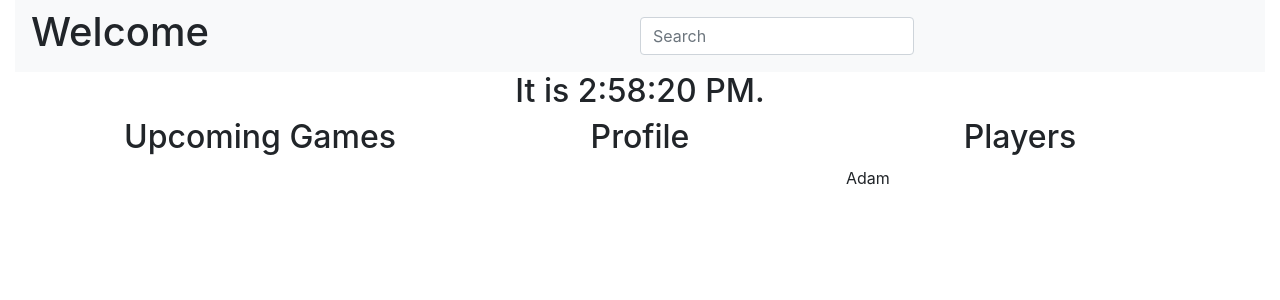
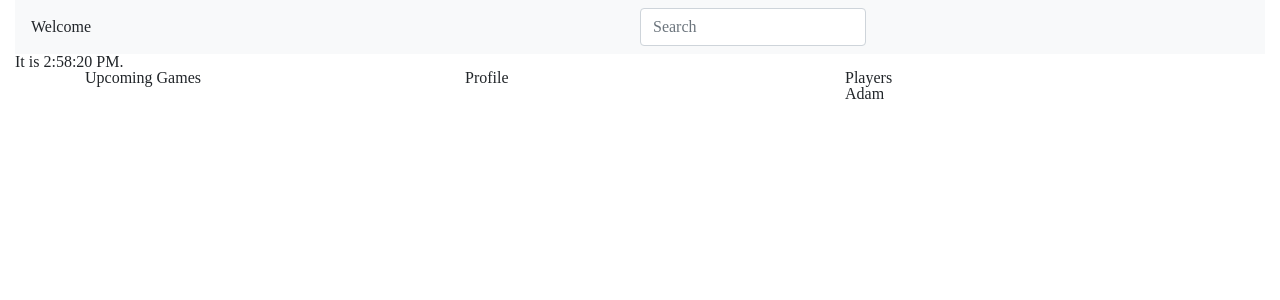
Before and after one commit to adampwll/feast-hall, a React (Create React App) app: page / in a window 1280 px wide. Shown: the top 300 px of the page. Built offline with nearby package versions, Linux system fonts and the light colour scheme.

Commit message:
Installed and setup scss folder structure, added css reset to remove default html tag styling,

```diff
--- a/package.json
+++ b/package.json
@@ -8,6 +8,7 @@
     "@testing-library/react": "^11.2.5",
     "@testing-library/user-event": "^12.6.3",
     "bootstrap": "^4.6.0",
+    "node-sass": "^5.0.0",
     "react": "^17.0.1",
     "react-bootstrap": "^1.4.3",
     "react-dom": "^17.0.1",
--- a/src/App.css
+++ /dev/null
@@ -1,43 +0,0 @@
-.App {
-  text-align: center;
-}
-
-.App-logo {
-  height: 40vmin;
-  pointer-events: none;
-}
-
-@media (prefers-reduced-motion: no-preference) {
-  .App-logo {
-    animation: App-logo-spin infinite 20s linear;
-  }
-}
-
-.App-header {
-  background-color: #282c34;
-  min-height: 100vh;
-  display: flex;
-  flex-direction: column;
-  align-items: center;
-  justify-content: center;
-  font-size: calc(10px + 2vmin);
-  color: white;
-}
-
-.App-link {
-  color: #61dafb;
-}
-
-@keyframes App-logo-spin {
-  from {
-    transform: rotate(0deg);
-  }
-  to {
-    transform: rotate(360deg);
-  }
-
-  body {
-    margin:0;
-    padding:0;
-  }
-}
--- a/src/App.js
+++ b/src/App.js
@@ -1,5 +1,5 @@
 import logo from './logo.svg';
-import './App.css';
+import './styles/main.scss';
 import Banner from './components/Banner';
 import Container from 'react-bootstrap/Container'
 import HomePage from './components/HomePage';
--- /dev/null
+++ b/src/styles/0-reset/reset.scss
@@ -0,0 +1,48 @@
+/* http://meyerweb.com/eric/tools/css/reset/
+   v2.0 | 20110126
+   License: none (public domain)
+*/
+
+html, body, div, span, applet, object, iframe,
+h1, h2, h3, h4, h5, h6, p, blockquote, pre,
+a, abbr, acronym, address, big, cite, code,
+del, dfn, em, img, ins, kbd, q, s, samp,
+small, strike, strong, sub, sup, tt, var,
+b, u, i, center,
+dl, dt, dd, ol, ul, li,
+fieldset, form, label, legend,
+table, caption, tbody, tfoot, thead, tr, th, td,
+article, aside, canvas, details, embed,
+figure, figcaption, footer, header, hgroup,
+menu, nav, output, ruby, section, summary,
+time, mark, audio, video {
+	margin: 0;
+	padding: 0;
+	border: 0;
+	font-size: 100%;
+	font: inherit;
+	vertical-align: baseline;
+}
+/* HTML5 display-role reset for older browsers */
+article, aside, details, figcaption, figure,
+footer, header, hgroup, menu, nav, section {
+	display: block;
+}
+body {
+	line-height: 1;
+}
+ol, ul {
+	list-style: none;
+}
+blockquote, q {
+	quotes: none;
+}
+blockquote:before, blockquote:after,
+q:before, q:after {
+	content: '';
+	content: none;
+}
+table {
+	border-collapse: collapse;
+	border-spacing: 0;
+}
--- /dev/null
+++ b/src/styles/main.scss
@@ -0,0 +1,12 @@
+/*0-Reset: resets all styling from default html tags */
+@import '0-reset/reset.scss';
+
+/*1-Vendor: Third party stylesheets, Top layer to allow our styles to override easier*/
+
+/*2-Settings: Variables settings, colors, typography, etc to be used in sections below */
+
+/*3-Elements: Base HTML object styling, buttons, headings, etc */
+
+/*4-Components: Component Specific styling */
+
+/*5-Overrides: Special use cases, !important overrides go here, etc */
```
Also changed, not shown: 1 other file (tests, documents, lock files or other folders).
